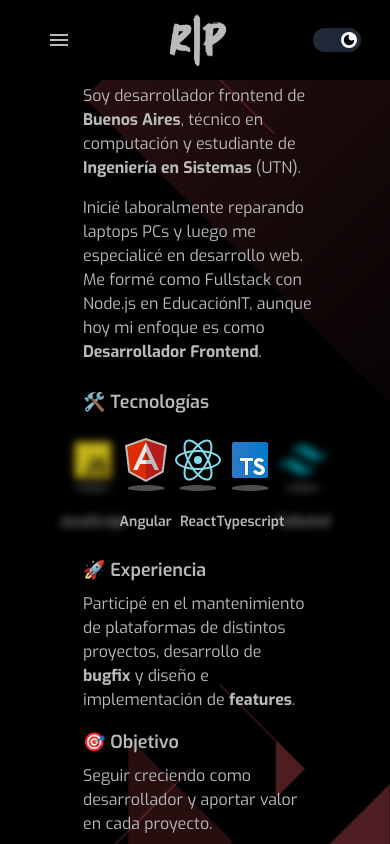
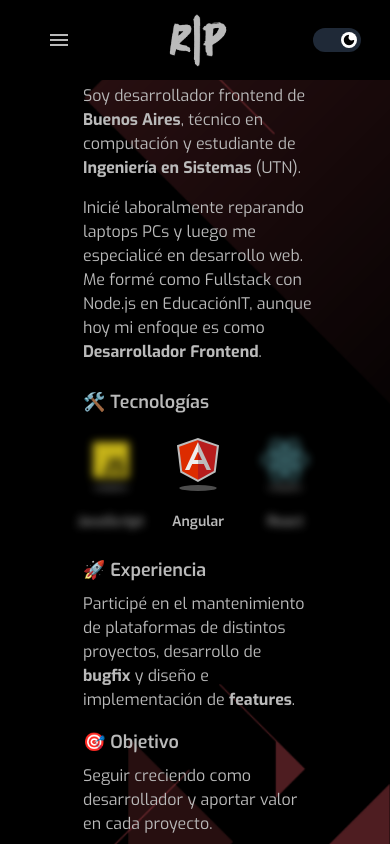
Before and after one commit to rodrigopla97/my-repository, a React (Vite) app: page /about in a window 390 px wide. Shown: the top 844 px of the page. Built offline with nearby package versions, Linux system fonts and the light colour scheme.

Commit message:
resize icons in skills animation to mobile and fixed height in expierence

```diff
--- a/src/components/interfaces/about/jobExperienceCardInterface.tsx
+++ b/src/components/interfaces/about/jobExperienceCardInterface.tsx
@@ -52,7 +52,7 @@ export default function JobExperienceCardInterface() {
       </div>
 
       <div className="relative flex justify-center mx-auto px-4
-                h-[50vh] items-start overflow-y-auto mt-4">
+                min-h-[50vh] md:h-auto items-start overflow-y-auto mt-4">
         {jobExperiencesContext[indexCarrousel]?.roles[roleIndex] && (
           <div
             className={`flex flex-col ${textColor} duration-500 transition-all
--- a/src/components/interfaces/footerAllIconsInterface.tsx
+++ b/src/components/interfaces/footerAllIconsInterface.tsx
@@ -22,8 +22,17 @@ export default function FooterAllIcons() {
 
   const [currentIndex, setCurrentIndex] = useState(0);
   const [fade, setFade] = useState(true);
+  const [itemsToShow, setItemsToShow] = useState(5);
 
-  const visibleIcons = icons.slice(currentIndex, currentIndex + 5);
+  useEffect(() => {
+    const handleResize = () => {
+      setItemsToShow(window.innerWidth < 640 ? 3 : 5);
+    };
+
+    handleResize();
+    window.addEventListener("resize", handleResize);
+    return () => window.removeEventListener("resize", handleResize);
+  }, []);
 
   useEffect(() => {
     const interval = setInterval(() => {
@@ -37,26 +46,34 @@ export default function FooterAllIcons() {
     return () => clearInterval(interval);
   }, [icons.length]);
 
+  const visibleIcons = icons.slice(currentIndex, currentIndex + itemsToShow);
   const displayedIcons = [...visibleIcons];
 
-  if (displayedIcons.length < 5) {
-    displayedIcons.push(...icons.slice(0, 5 - displayedIcons.length));
+  if (displayedIcons.length < itemsToShow) {
+    displayedIcons.push(...icons.slice(0, itemsToShow - displayedIcons.length));
   }
 
   return (
     <div className="flex flex-col items-center justify-center">
-      {/* <h1 className="mb-4">Skillsss</h1> */}
-      <div className={`grid grid-cols-5 gap-8 `}>
+      <div
+        className={`grid gap-8 ${itemsToShow === 5 ? "grid-cols-5" : "grid-cols-3"
+          }`}
+      >
         {displayedIcons.map((icon, index) => {
           return (
-            <div key={icon.label} className={`flex flex-col items-center ${index === 0 || index === 4 ? `blur-sm ${fade ? 'opacity-80 scale-60 z-30' : 'transition-transform duration-500 scale-90'}` :
-              `${!fade && '-translate-x-20 transition-transform duration-500'}`}`}>
+            <div
+              key={icon.label}
+              className={`flex flex-col items-center
+                ${(index === 0 || index === displayedIcons.length - 1)
+                  ? `blur-sm ${fade ? "opacity-80 scale-60 z-30" : "transition-transform duration-500 scale-90"}`
+                  : `${!fade && "-translate-x-20 transition-transform duration-500"}`
+                }`}
+            >
               <div className="w-20 h-20 flex items-center justify-center">
                 {icon.component}
               </div>
               <p className="mt-2 text-sm font-semibold">{icon.label}</p>
             </div>
-
           );
         })}
       </div>
```
